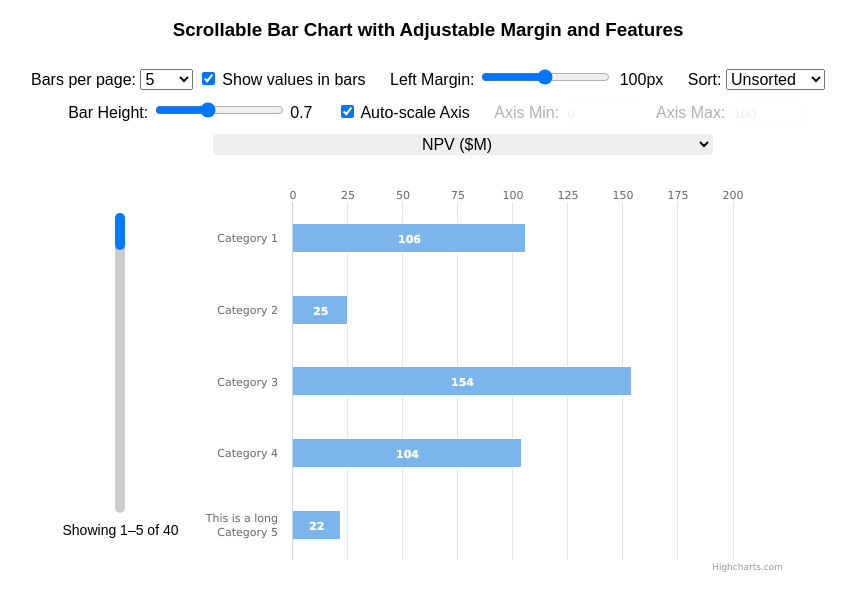
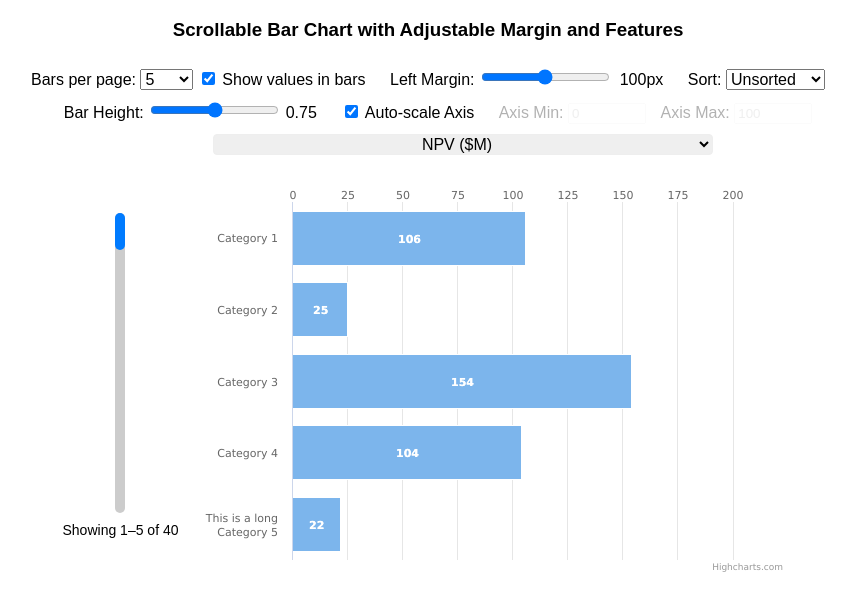
Before and after one commit to dwachenschwanz/scrollable-horizontal-bar-chart, a plain HTML site: page index.html in a window 1280 px wide. Shown: the whole page, without its empty margins (212-1068 px from the left). Drawn offline with nearby package versions, Linux system fonts and the light colour scheme.

Commit message:
Adjusted bar height scale

```diff
--- a/index.html
+++ b/index.html
@@ -182,9 +182,9 @@
 
 <label style="margin-left: 20px;">
   Bar Height:
-  <input type="range" id="barHeightSlider" min="0.5" max="1.0" step="0.025" value="0.7"
+  <input type="range" id="barHeightSlider" min="0.5" max="1.0" step="0.025" value="0.75"
          oninput="updateBarHeightDisplay(); renderChart();">
-  <span id="barHeightValue">0.7</span>
+  <span id="barHeightValue">0.75</span>
 </label>
 
 <label style="margin-left: 20px;">
@@ -358,7 +358,7 @@
       },
       plotOptions: {
         series: {
-          pointPadding: 1 - parseFloat(document.getElementById('barHeightSlider').value),
+          pointPadding: 1 - (parseFloat(document.getElementById('barHeightSlider').value)/2)-.5,
           groupPadding: 0.0,
           animation: { duration: 400, easing: 'easeOutCubic' },
           dataLabels: {
```
